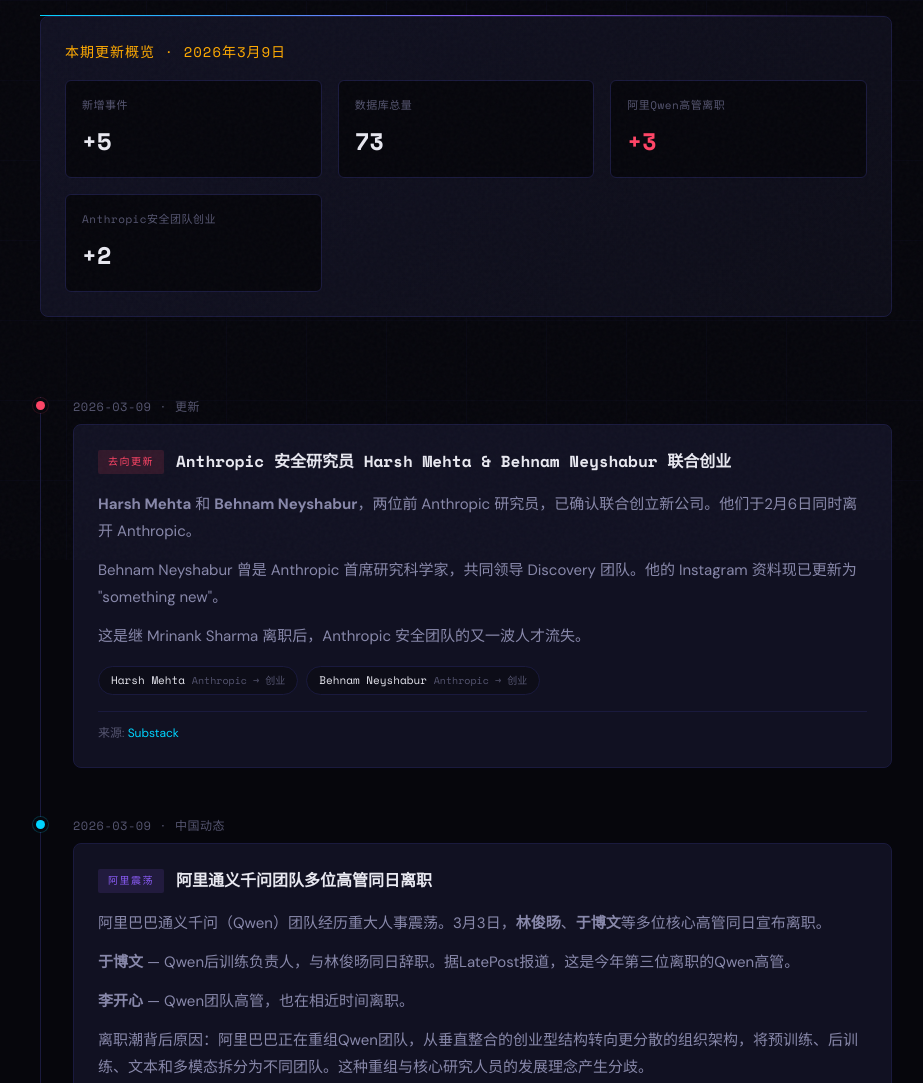
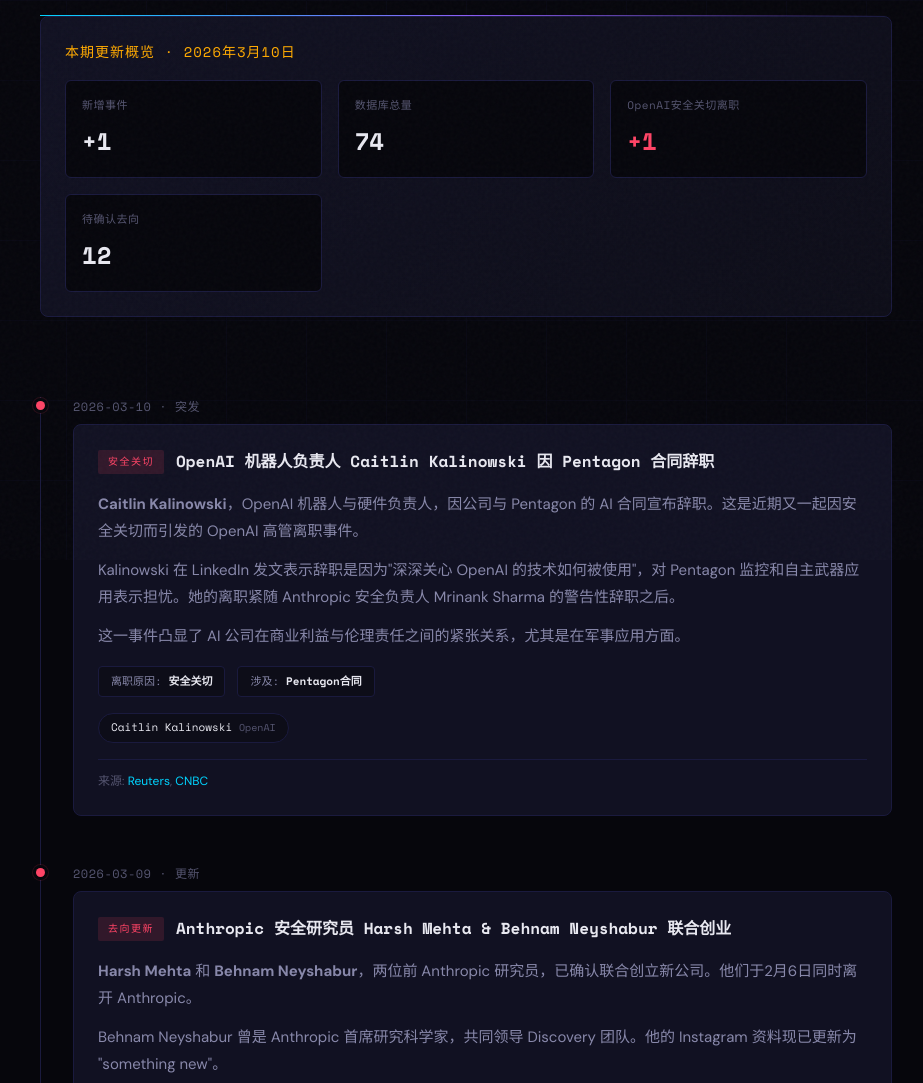
Before and after one commit to mutjan/ai-talent-tracker, a plain HTML site: page insights.html in a window 1280 px wide. Shown: the part 240-1323 px from the top of the page, without its empty margins (174-1097 px from the left). Drawn offline with nearby package versions, Linux system fonts and the light colour scheme.

Commit message:
Update insights: Add Caitlin Kalinowski resignation over Pentagon deal

```diff
--- a/insights.html
+++ b/insights.html
@@ -405,29 +405,56 @@
 
   <!-- SUMMARY -->
   <div class="summary-box">
-    <div class="summary-title">本期更新概览 · 2026年3月9日</div>
+    <div class="summary-title">本期更新概览 · 2026年3月10日</div>
     <div class="summary-grid">
       <div class="summary-item">
         <div class="summary-label">新增事件</div>
-        <div class="summary-value">+5</div>
+        <div class="summary-value">+1</div>
       </div>
       <div class="summary-item">
         <div class="summary-label">数据库总量</div>
-        <div class="summary-value">73</div>
+        <div class="summary-value">74</div>
       </div>
       <div class="summary-item">
-        <div class="summary-label">阿里Qwen高管离职</div>
-        <div class="summary-value up">+3</div>
+        <div class="summary-label">OpenAI安全关切离职</div>
+        <div class="summary-value up">+1</div>
       </div>
       <div class="summary-item">
-        <div class="summary-label">Anthropic安全团队创业</div>
-        <div class="summary-value">+2</div>
+        <div class="summary-label">待确认去向</div>
+        <div class="summary-value">12</div>
       </div>
     </div>
   </div>
 
   <!-- INSIGHTS LOG -->
   <div class="insights-section">
+
+    <!-- Entry -4 (New) -->
+    <div class="insight-entry alert">
+      <div class="insight-date">2026-03-10 · 突发</div>
+      <div class="insight-card">
+        <div class="insight-header">
+          <span class="insight-tag tag-alert">安全关切</span>
+          <span class="insight-title">OpenAI 机器人负责人 Caitlin Kalinowski 因 Pentagon 合同辞职</span>
+        </div>
+        <div class="insight-content">
+          <p><strong>Caitlin Kalinowski</strong>，OpenAI 机器人与硬件负责人，因公司与 Pentagon 的 AI 合同宣布辞职。这是近期又一起因安全关切而引发的 OpenAI 高管离职事件。</p>
+          <p>Kalinowski 在 LinkedIn 发文表示辞职是因为"深深关心 OpenAI 的技术如何被使用"，对 Pentagon 监控和自主武器应用表示担忧。她的离职紧随 Anthropic 安全负责人 Mrinank Sharma 的警告性辞职之后。</p>
+          <p>这一事件凸显了 AI 公司在商业利益与伦理责任之间的紧张关系，尤其是在军事应用方面。</p>
+        </div>
+        <div class="insight-stats">
+          <span class="stat-pill">离职原因: <strong>安全关切</strong></span>
+          <span class="stat-pill">涉及: <strong>Pentagon合同</strong></span>
+        </div>
+        <div class="insight-people">
+          <span class="person-chip">Caitlin Kalinowski <span class="company">OpenAI</span></span>
+        </div>
+        <div class="insight-source">
+          来源: <a href="https://www.reuters.com/business/openai-robotics-head-resigns-after-deal-with-pentagon-2026-03-07/" target="_blank">Reuters</a>,
+          <a href="https://www.cnbc.com/2026/03/08/openai-hardware-leader-resigns-after-deal-with-the-pentagon.html" target="_blank">CNBC</a>
+        </div>
+      </div>
+    </div>
 
     <!-- Entry -3 (New) -->
     <div class="insight-entry alert">
```
